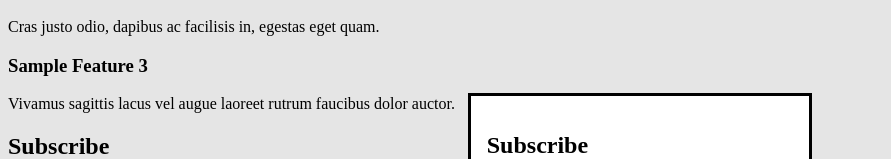
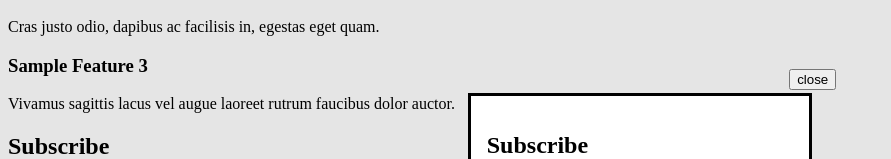
Before and after one commit to jasonlav/reaction, a React (Vite) app: page / in a window 1280 px wide. Both pictures are taken after a click on the button "Subscribe". Shown: the part 227-386 px from the top of the page, without its empty margins (0-891 px from the left). Built offline with nearby package versions, Linux system fonts and the light colour scheme.

Commit message:
Add close button to Modal component

```diff
--- /dev/null
+++ b/src/components/Modal.module.css
@@ -0,0 +1,12 @@
+.modal {
+  anchor-name: --my-anchor;
+  max-height: calc(100vh - 2rem);
+  max-width: calc(100vw - 2rem);
+}
+
+.close {
+  position: fixed;
+  position-anchor: --my-anchor;
+  top: calc(anchor(start) - 1.5rem);
+  right: calc(anchor(end) - 1.5rem);
+}
--- a/src/components/Modal.tsx
+++ b/src/components/Modal.tsx
@@ -1,4 +1,5 @@
 import { useRef, useEffect } from "react";
+import Styles from "./Modal.module.css";
 
 export type Props = {
   isOpen: boolean;
@@ -28,8 +29,16 @@ export default function Modal({ isOpen, onClose, children, className }: Props) {
   }, [onClose]);
 
   return (
-    <dialog ref={dialog} className={className}>
-      {children}
-    </dialog>
+    <>
+      <dialog ref={dialog} className={`${Styles.modal} ${className ?? ""}`}>
+        {children}
+        <button
+          className={Styles.close}
+          onClick={() => dialog.current?.close()}
+        >
+          close
+        </button>
+      </dialog>
+    </>
   );
 }
--- a/vitest.setup.ts
+++ b/vitest.setup.ts
@@ -19,6 +19,7 @@ beforeAll(() => {
 
   HTMLDialogElement.prototype.close = function () {
     this.removeAttribute("open");
+    this.dispatchEvent(new Event("close"));
   };
 });
 
```
Also changed, not shown: 1 other file (tests, documents, lock files or other folders).
